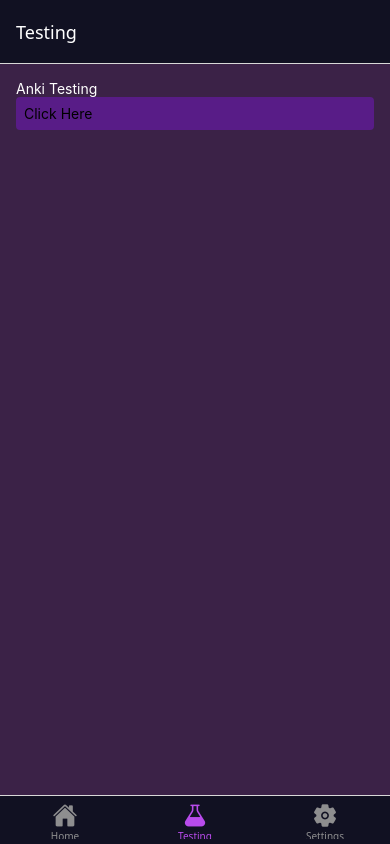
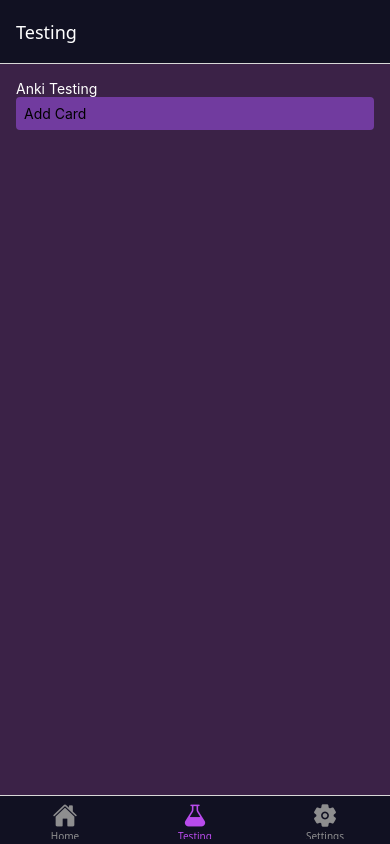
Before and after one commit to palminski/nihonki, a React Native app: screen /Testing in a window 390 px wide. Built offline with nearby package versions, Linux system fonts and the light colour scheme.

Commit message:
was able to add a deck AND a card in said deck

```diff
--- a/package.json
+++ b/package.json
@@ -20,7 +20,6 @@
     "react": "19.0.0",
     "react-native": "0.79.5",
     "react-native-gesture-handler": "~2.24.0",
-    "react-native-reanimated": "~3.17.4",
     "react-native-safe-area-context": "5.4.0",
     "react-native-screens": "~4.11.1",
     "react-native-worklets": "^0.5.1"
--- a/src/screens/TestScreen.tsx
+++ b/src/screens/TestScreen.tsx
@@ -1,21 +1,45 @@
-import { View, Text, Pressable, Alert } from "react-native";
+
+import { View, Text, Pressable, Alert, NativeModules } from "react-native";
 import ScreenWrapper from "~/components/ScreenWrapper";
+
+const { AnkiModule } = NativeModules;
 
 export default function TestScreen() {
 
-    const DebugFunction = () =>
-    {
-        Alert.alert("button pressed!");
+    const DebugFunction = async () => {
+
+        try {
+            const result = await AnkiModule.addTestNote();
+            alert(result);
+
+        } catch (error) {
+            console.error("ERROR FETCHING DECKS!", error);
+            Alert.alert("ERROR: ");
+        }
     }
+
+    // const RequestPermission = async () => {
+
+    //     try {
+    //         const result = await AnkiModule.requestPermission();
+    //         alert(result);
+
+    //     } catch (error) {
+    //         console.error("ERROR FETCHING DECKS!", error);
+    //         Alert.alert("ERROR: ");
+    //     }
+    // }
 
     return (
         <ScreenWrapper>
             <Text className="text-white">
                 Anki Testing
             </Text>
-            <Pressable className="bg-purple-900 rounded p-2" onPress={DebugFunction}>
-                <Text>Click Here</Text>
+            <Pressable className="bg-purple-500/50 rounded p-2" onPress={DebugFunction}>
+                <Text>Add Card</Text>
             </Pressable>
+
+
         </ScreenWrapper>
     )
 }
```
Also changed, not shown: 1 other file (tests, documents, lock files or other folders).
